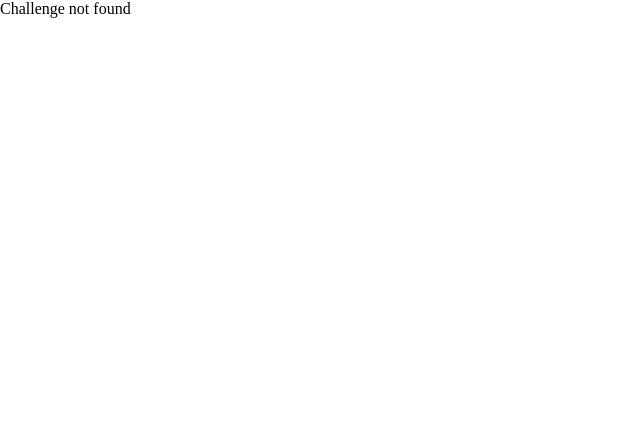
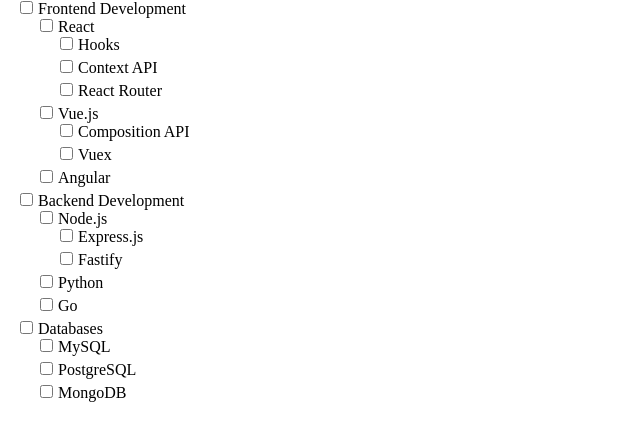
Before and after one commit to Sreekanth3737/js-interview-prepration, a React (Vite) app in the folder Reactjs_Coding_Questions/vite-project/: page /#/checkbox-tree in a window 1280 px wide. Before the commit this address had no page. Shown: the top 440 px of the page, without its empty margins (0-640 px from the left). Built offline with nearby package versions, Linux system fonts and the light colour scheme.

Commit message:
checkbox tree

```diff
--- /dev/null
+++ b/Reactjs_Coding_Questions/vite-project/src/Challenges/CheckboxTree/CheckBox.tsx
@@ -0,0 +1,82 @@
+import type { CheckBoxItems } from "./CheckBoxTree";
+interface CheckBoxProps {
+  items: CheckBoxItems[];
+  handleChange: (items: CheckBoxItems[]) => void;
+}
+const CheckBox = ({ items, handleChange }: CheckBoxProps) => {
+  //
+  const updateAllChildren = (
+    node: CheckBoxItems,
+    isChecked: boolean
+  ): CheckBoxItems => {
+    return {
+      ...node,
+      checked: isChecked,
+      children: node.children?.map((child) =>
+        updateAllChildren(child, isChecked)
+      ),
+    };
+  };
+
+  const getParentState = (child: CheckBoxItems[]): boolean => {
+    if (!child || child.length === 0) return false;
+    return child.every((item) => item.checked);
+  };
+
+  const updateNodeAndPropagate = (
+    nodes: CheckBoxItems[],
+    isChecked: boolean,
+    targetId: string
+  ): CheckBoxItems[] => {
+    return nodes.map((node) => {
+      if (targetId === node.id) {
+        console.log(node.id);
+        return updateAllChildren(node, isChecked);
+      }
+      if (node.children && node.children.length > 0) {
+        const updateChildren = updateNodeAndPropagate(
+          node.children,
+          isChecked,
+          targetId
+        );
+        const childrenChanged =
+          JSON.stringify(updateChildren) !== JSON.stringify(node.children);
+        if (childrenChanged) {
+          const newParentState = getParentState(updateChildren);
+          return {
+            ...node,
+            checked: newParentState,
+            children: updateChildren,
+          };
+        }
+      }
+      return node;
+    });
+  };
+
+  const handleCheckboxChange = (isChecked: boolean, node: CheckBoxItems) => {
+    const updatedItems = updateNodeAndPropagate(items, isChecked, node.id);
+    handleChange(updatedItems);
+  };
+
+  const renderCheckBox = (node: CheckBoxItems) => {
+    return (
+      <div key={node.id} style={{ paddingLeft: "20px", marginBottom: "5px" }}>
+        <input
+          type="checkbox"
+          checked={!!node.checked}
+          onChange={(e) => handleCheckboxChange(e.target.checked, node)}
+        />
+        <label style={{ marginLeft: "5px" }} htmlFor={node.id}>
+          {node.label}
+        </label>
+        {node.children && node.children.length > 0 && (
+          <div>{node.children.map(renderCheckBox)}</div>
+        )}
+      </div>
+    );
+  };
+  return <div>{items.map(renderCheckBox)}</div>;
+};
+
+export default CheckBox;
--- /dev/null
+++ b/Reactjs_Coding_Questions/vite-project/src/Challenges/CheckboxTree/CheckBoxTree.tsx
@@ -0,0 +1,22 @@
+import { useState } from "react";
+import { DATA } from "./Data";
+import CheckBox from "./CheckBox";
+
+export interface CheckBoxItems {
+  id: string;
+  label: string;
+  checked: boolean;
+  children?: CheckBoxItems[];
+}
+
+const CheckBoxTree = () => {
+  const [checkboxData, setCheckboxData] = useState<CheckBoxItems[]>(DATA);
+
+  return (
+    <div>
+      <CheckBox items={checkboxData} handleChange={setCheckboxData} />
+    </div>
+  );
+};
+
+export default CheckBoxTree;
--- /dev/null
+++ b/Reactjs_Coding_Questions/vite-project/src/Challenges/CheckboxTree/Data.ts
@@ -0,0 +1,57 @@
+export const DATA = [
+  {
+    id: "frontend",
+    label: "Frontend Development",
+    checked: false,
+    children: [
+      {
+        id: "react",
+        label: "React",
+        checked: false,
+        children: [
+          { id: "hooks", label: "Hooks", checked: false },
+          { id: "context", label: "Context API", checked: false },
+          { id: "router", label: "React Router", checked: false },
+        ],
+      },
+      {
+        id: "vue",
+        label: "Vue.js",
+        checked: false,
+        children: [
+          { id: "composition", label: "Composition API", checked: false },
+          { id: "vuex", label: "Vuex", checked: false },
+        ],
+      },
+      { id: "angular", label: "Angular", checked: false },
+    ],
+  },
+  {
+    id: "backend",
+    label: "Backend Development",
+    checked: false,
+    children: [
+      {
+        id: "nodejs",
+        label: "Node.js",
+        checked: false,
+        children: [
+          { id: "express", label: "Express.js", checked: false },
+          { id: "fastify", label: "Fastify", checked: false },
+        ],
+      },
+      { id: "python", label: "Python", checked: false },
+      { id: "golang", label: "Go", checked: false },
+    ],
+  },
+  {
+    id: "database",
+    label: "Databases",
+    checked: false,
+    children: [
+      { id: "mysql", label: "MySQL", checked: false },
+      { id: "postgresql", label: "PostgreSQL", checked: false },
+      { id: "mongodb", label: "MongoDB", checked: false },
+    ],
+  },
+];
--- a/Reactjs_Coding_Questions/vite-project/src/Challenges/nested-checkbox/App.tsx
+++ b/Reactjs_Coding_Questions/vite-project/src/Challenges/nested-checkbox/App.tsx
@@ -17,7 +17,6 @@
         selected.push(...getSelectedItems(item.children));
       }
     });
-    console.log(selected);
     return selected;
   };
 
--- a/Reactjs_Coding_Questions/vite-project/src/Pages/Challenges.tsx
+++ b/Reactjs_Coding_Questions/vite-project/src/Pages/Challenges.tsx
@@ -5,6 +5,7 @@
 import InfiniteScroll from "../Challenges/infinite-scroll/App";
 import Nested from "../Challenges/nested-checkbox/App";
 import Grid from "../Challenges/Grid-colorizer/grid";
+import CheckBoxTree from "../Challenges/CheckboxTree/CheckBoxTree";
 
 const reactChallengesMap: Record<string, ComponentType> = {
   "grid-lights": GridLights,
@@ -12,6 +13,7 @@
   "infinite-scroll": InfiniteScroll,
   "nested-checkbox": Nested,
   "grid-colorizer": Grid,
+  "checkbox-tree": CheckBoxTree,
 };
 
 const Challenges = () => {
--- a/Reactjs_Coding_Questions/vite-project/src/Pages/Home.tsx
+++ b/Reactjs_Coding_Questions/vite-project/src/Pages/Home.tsx
@@ -7,6 +7,7 @@
   { link: "/infinite-scroll", title: "Infinite Scroll" },
   { link: "/nested-checkbox", title: "nested checkbox" },
   { link: "grid-colorizer", title: "GRID Colorizer" },
+  { link: "checkbox-tree", title: "Checkbox Tree" },
 ];
 
 const Home = () => {
```
